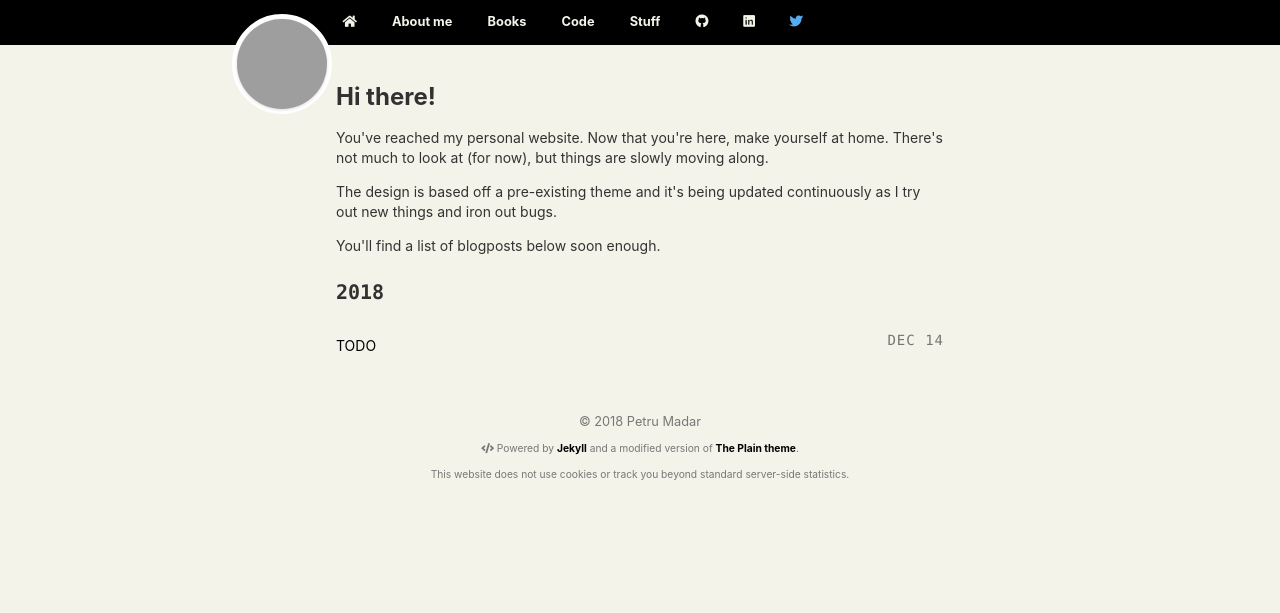
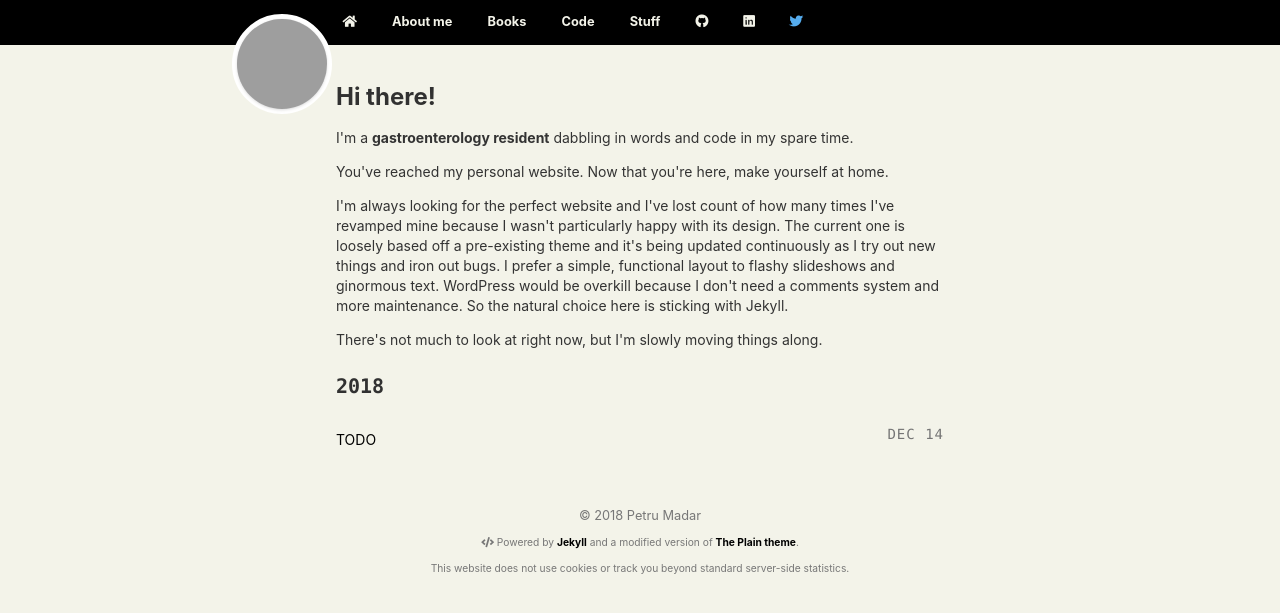
Before and after one commit to petru/prologue, a Jekyll site: the page built from index.html, in a window 1280 px wide, cut to the strip 0-613 px from the top of the page. Built offline with Jekyll 4.4.1, drawn with Linux system fonts in a browser that asks for light colours; nearby versions of some CDN libraries; grey boxes are pictures that could not be loaded.

Commit message:
Update homepage text

```diff
--- a/index.html
+++ b/index.html
@@ -4,9 +4,13 @@ layout: default
 
 <section>
 	<h1>Hi there!</h1>
-	<p>You've reached my personal website. Now that you're here, make yourself at home. There's not much to look at (for now), but things are slowly moving along.</p>
-	<p>The design is based off a pre-existing theme and it's being updated continuously as I try out new things and iron out bugs.</p>
-	<p>You'll find a list of blogposts below soon enough.</p>
+	<p>I'm a <b>gastroenterology resident</b> dabbling in words and code in my spare time.</p>
+	<p>You've reached my personal website. Now that you're here, make yourself at home. </p>
+	<p>I'm always looking for the perfect website and I've lost count of how many times I've revamped mine because I wasn't particularly happy with its design. The current one is loosely based off a pre-existing theme and it's being updated continuously as I try out new things and iron out bugs.
+		I prefer a simple, functional layout to flashy slideshows and ginormous text. WordPress would be overkill because I don't need a comments system and more maintenance.
+		So the natural choice here is sticking with Jekyll.
+	</p>
+	<p>There's not much to look at right now, but I'm slowly moving things along.</p>
 	{% for post in site.posts %}
 		{% unless post.next %}
 			<h3 class="code">{{ post.date | date: '%Y' }}</h3>
```
